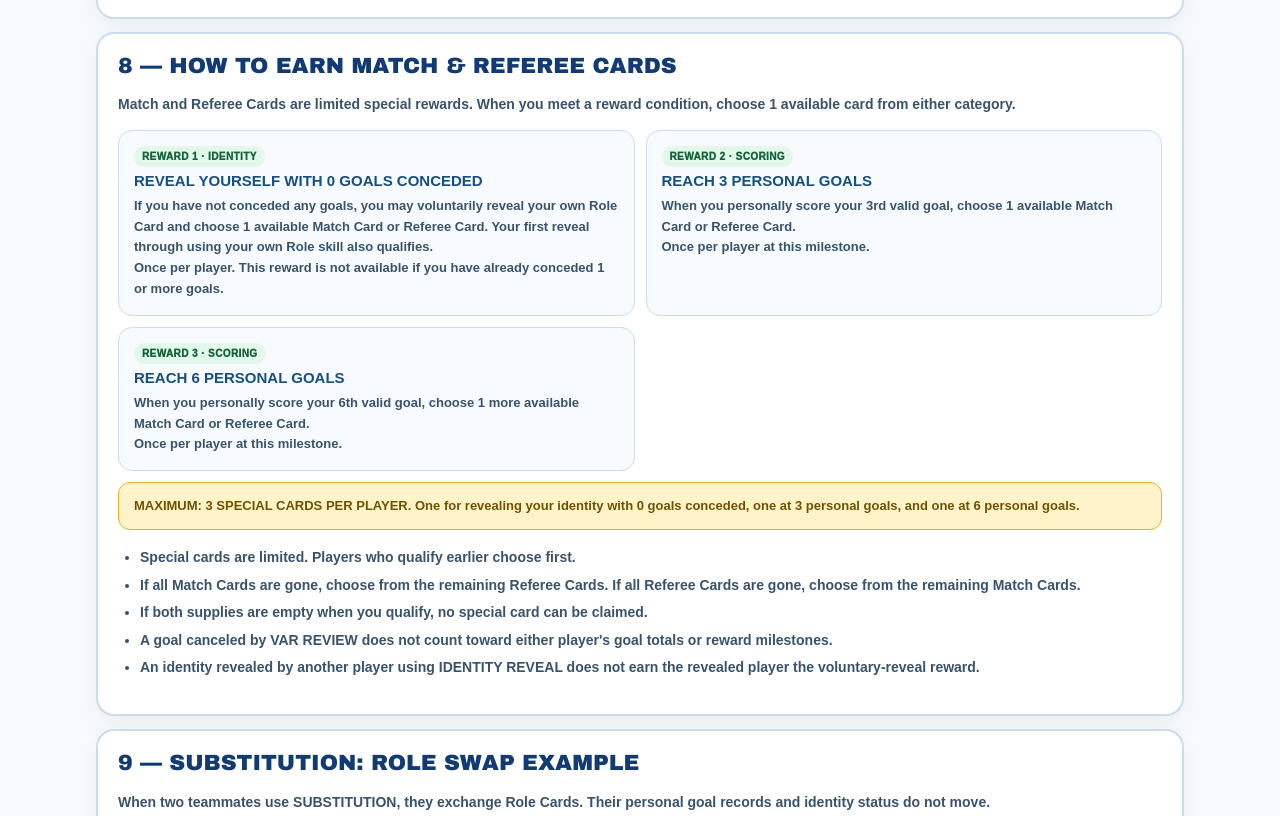
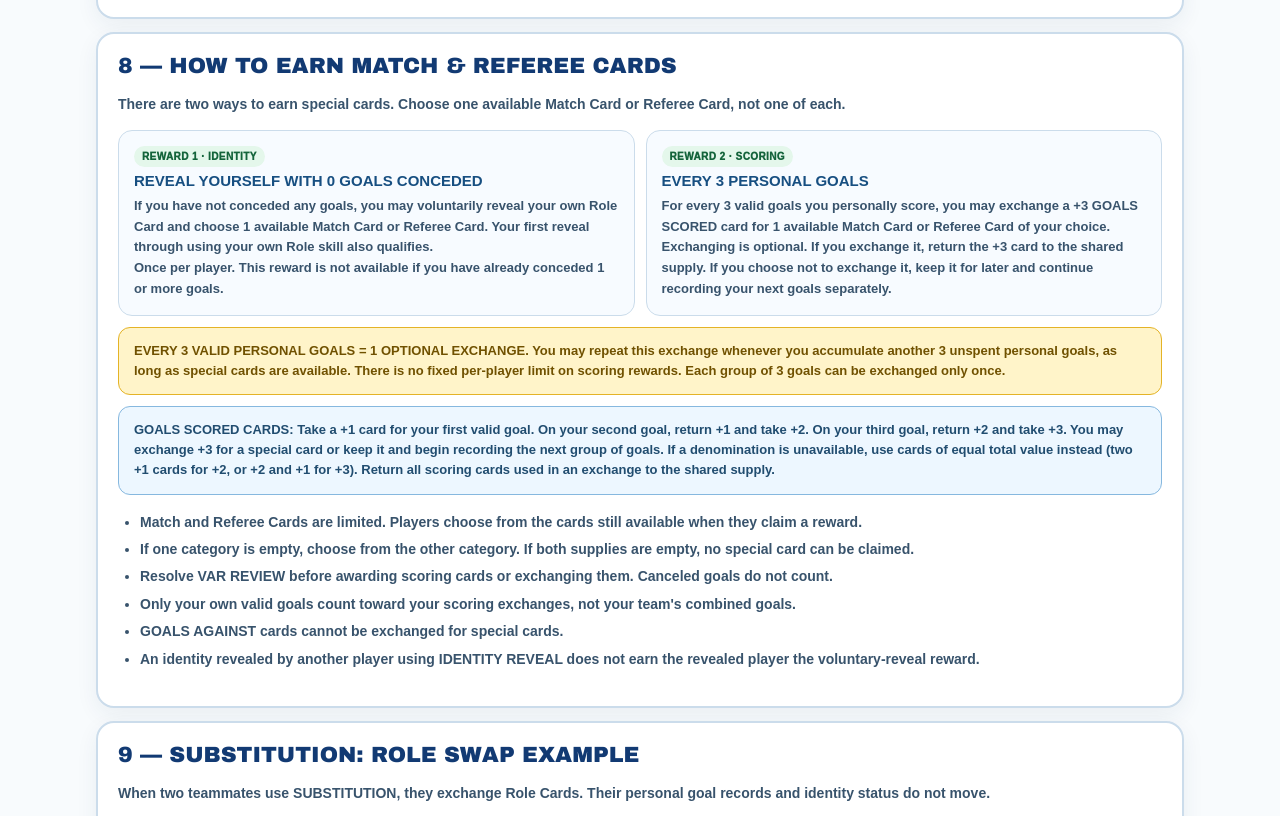
Before and after one commit to lu20140621-png/soccer-party-card-game, a plain HTML site: page strategy-rulebook.html in a window 1280 px wide. Shown: the part 5521-6337 px from the top of the page. Drawn offline with Linux system fonts and the light colour scheme.

Commit message:
Replace fixed scoring milestones with repeatable optional three-goal exchanges

```diff
--- a/strategy-rulebook.html
+++ b/strategy-rulebook.html
@@ -284,8 +284,8 @@ a{color:inherit}
   </section>
 
   <section class="section" id="rewards">
-    <h2>8 — HOW TO EARN MATCH & REFEREE CARDS</h2>
-    <p>Match and Referee Cards are limited special rewards. When you meet a reward condition, choose 1 available card from either category.</p>
+    <h2>8 — HOW TO EARN MATCH &amp; REFEREE CARDS</h2>
+    <p>There are two ways to earn special cards. Choose one available Match Card or Referee Card, not one of each.</p>
     <div class="grid">
       <article class="card">
         <span class="tag green">REWARD 1 · IDENTITY</span>
@@ -295,23 +295,19 @@ a{color:inherit}
       </article>
       <article class="card">
         <span class="tag green">REWARD 2 · SCORING</span>
-        <h3>REACH 3 PERSONAL GOALS</h3>
-        <p>When you personally score your 3rd valid goal, choose 1 available Match Card or Referee Card.</p>
-        <p><strong>Once per player at this milestone.</strong></p>
-      </article>
-      <article class="card">
-        <span class="tag green">REWARD 3 · SCORING</span>
-        <h3>REACH 6 PERSONAL GOALS</h3>
-        <p>When you personally score your 6th valid goal, choose 1 more available Match Card or Referee Card.</p>
-        <p><strong>Once per player at this milestone.</strong></p>
+        <h3>EVERY 3 PERSONAL GOALS</h3>
+        <p>For every 3 valid goals you personally score, you may exchange a +3 GOALS SCORED card for 1 available Match Card or Referee Card of your choice.</p>
+        <p><strong>Exchanging is optional.</strong> If you exchange it, return the +3 card to the shared supply. If you choose not to exchange it, keep it for later and continue recording your next goals separately.</p>
       </article>
     </div>
-    <div class="rule"><strong>MAXIMUM: 3 SPECIAL CARDS PER PLAYER.</strong> One for revealing your identity with 0 goals conceded, one at 3 personal goals, and one at 6 personal goals.</div>
+    <div class="rule"><strong>EVERY 3 VALID PERSONAL GOALS = 1 OPTIONAL EXCHANGE.</strong> You may repeat this exchange whenever you accumulate another 3 unspent personal goals, as long as special cards are available. There is no fixed per-player limit on scoring rewards. Each group of 3 goals can be exchanged only once.</div>
+    <div class="info"><strong>GOALS SCORED CARDS:</strong> Take a +1 card for your first valid goal. On your second goal, return +1 and take +2. On your third goal, return +2 and take +3. You may exchange +3 for a special card or keep it and begin recording the next group of goals. If a denomination is unavailable, use cards of equal total value instead (two +1 cards for +2, or +2 and +1 for +3). Return all scoring cards used in an exchange to the shared supply.</div>
     <ul>
-      <li>Special cards are limited. Players who qualify earlier choose first.</li>
-      <li>If all Match Cards are gone, choose from the remaining Referee Cards. If all Referee Cards are gone, choose from the remaining Match Cards.</li>
-      <li>If both supplies are empty when you qualify, no special card can be claimed.</li>
-      <li>A goal canceled by VAR REVIEW does not count toward either player's goal totals or reward milestones.</li>
+      <li>Match and Referee Cards are limited. Players choose from the cards still available when they claim a reward.</li>
+      <li>If one category is empty, choose from the other category. If both supplies are empty, no special card can be claimed.</li>
+      <li>Resolve VAR REVIEW before awarding scoring cards or exchanging them. Canceled goals do not count.</li>
+      <li>Only your own valid goals count toward your scoring exchanges, not your team's combined goals.</li>
+      <li>GOALS AGAINST cards cannot be exchanged for special cards.</li>
       <li>An identity revealed by another player using IDENTITY REVEAL does not earn the revealed player the voluntary-reveal reward.</li>
     </ul>
   </section>
@@ -340,7 +336,7 @@ a{color:inherit}
       <article class="card"><h3>SOCCER CARD = POSSESSION</h3><p>The Soccer Card replaces the mini soccer piece. The player holding it has possession. It stays outside the Action deck and moves when possession changes.</p></article>
       <article class="card"><h3>PASS IS FREE</h3><p>During your own turn, if you hold the Soccer Card, you may pass it to a living teammate without spending a card. The receiver gains possession but does not take an immediate turn. With the Midfielder's ASSIST skill, the receiver may immediately play SHOOT; this is an attack, not an extra normal turn.</p></article>
       <article class="card"><h3>TACKLE CAN TARGET ANY PLAYER</h3><p>On your turn, use TACKLE to take the Soccer Card from any player, including someone on your own team.</p></article>
-      <article class="card"><h3>KEEP TWO GOAL TOTALS</h3><p>Conceded goals determine identity reveal and Goalkeeper elimination. Personal goals scored determine special rewards at 3 and 6 goals. Do not combine these totals.</p></article>
+      <article class="card"><h3>KEEP TWO GOAL TOTALS</h3><p>Conceded goals determine identity reveal and Goalkeeper elimination. Every 3 unspent valid personal goals may be exchanged for one available Match Card or Referee Card. Do not combine these two types of goal records.</p></article>
     </div>
   </section>
 
```
